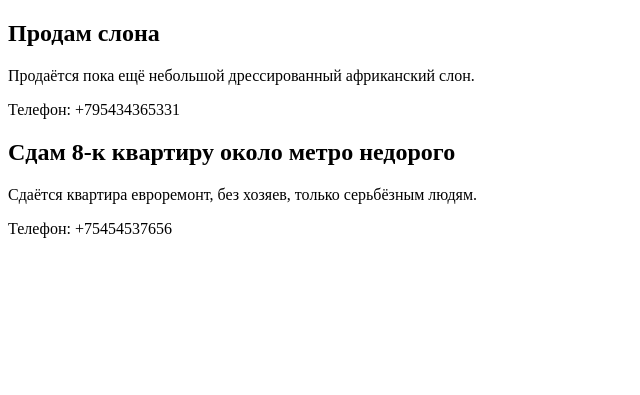
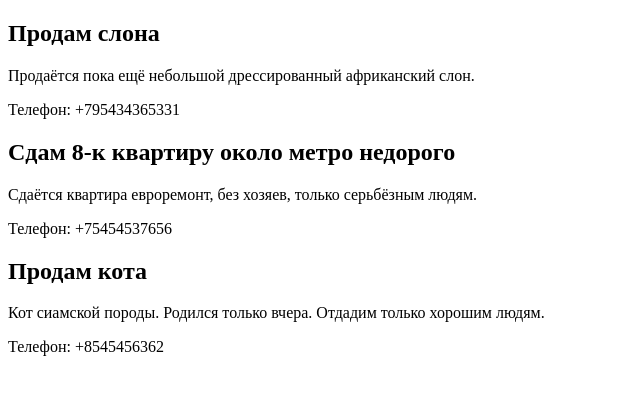
Before and after one commit to Fatlerne/mdk-01.02, a PHP site: page /public/list.php in a window 1280 px wide. Shown: the top 395 px of the page, without its empty margins (0-640 px from the left). Run offline with PHP 8.4, Linux system fonts and the light colour scheme.

Commit message:
Добавлено 1 объявление.

```diff
--- a/work4.loc/postservice.php
+++ b/work4.loc/postservice.php
@@ -13,6 +13,12 @@ class PostService
                 'Сдам 8-к квартиру около метро недорого',
                 '+75454537656',
                 'Сдаётся квартира евроремонт, без хозяев, только серьбёзным людям.'
+
+        );
+            $this -> posts[] = $this -> createPost(
+                'Продам кота',
+                '+8545456362',
+                'Кот сиамской породы. Родился только вчера. Отдадим только хорошим людям.'
 
         );
     }
```
